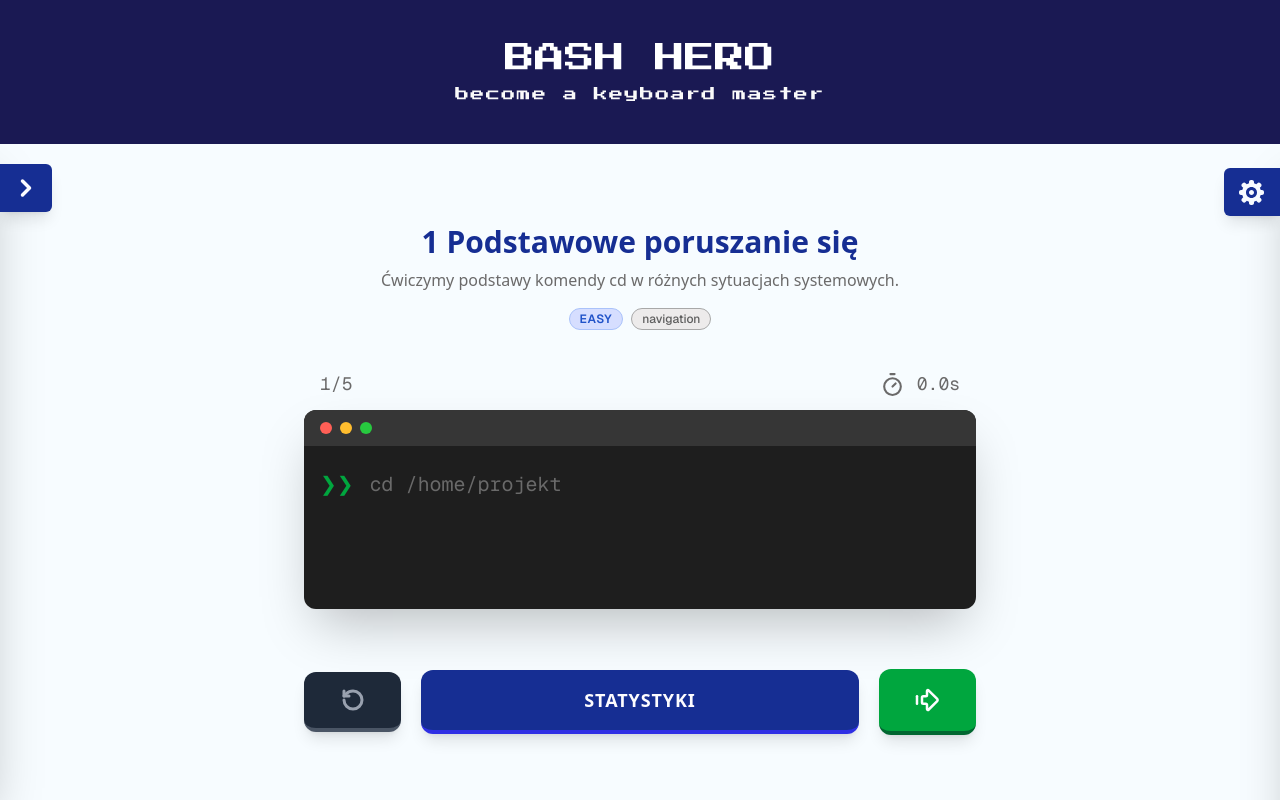
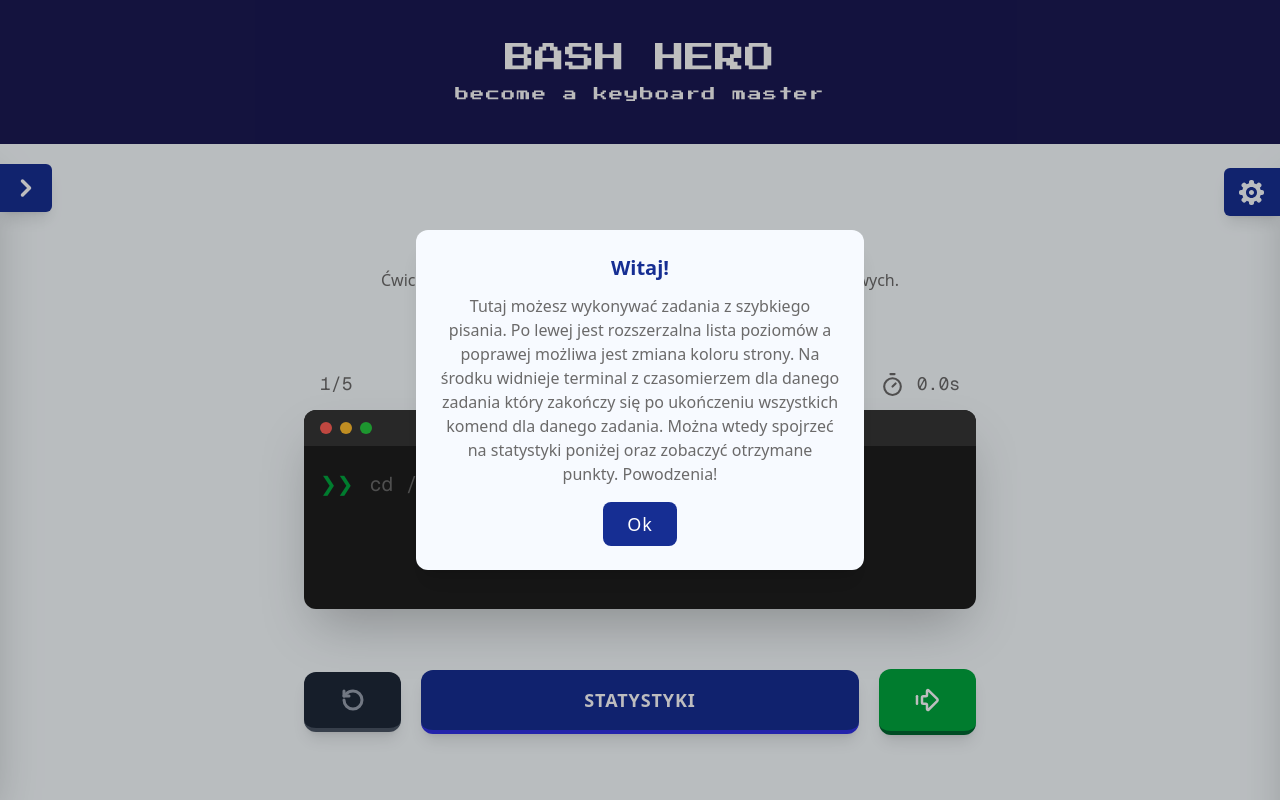
Before and after one commit to BashHero-Foundation/BashHero, a Next.js app: page /game/1 in a window 1280 px wide. Built offline with nearby package versions, Linux system fonts and the light colour scheme.

Commit message:
One-time intro popup

```diff
--- /dev/null
+++ b/components/TutorialPopup.tsx
@@ -0,0 +1,50 @@
+"use client";
+
+import { useEffect, useState } from "react";
+
+type TutorialPopupProps = {
+  storageKey: string;
+  title: string;
+  message: string;
+};
+
+export default function TutorialPopup({
+  storageKey,
+  title,
+  message,
+}: TutorialPopupProps) {
+  const [isOpen, setIsOpen] = useState(false);
+
+  useEffect(() => {
+    const hasSeen = localStorage.getItem(storageKey);
+
+    if (!hasSeen) {
+      setIsOpen(true);
+    }
+  }, [storageKey]);
+
+  const handleClose = () => {
+    localStorage.setItem(storageKey, "true");
+    setIsOpen(false);
+  };
+
+  if (!isOpen) return null;
+
+  return (
+    <div className="fixed inset-0 z-50 flex items-center justify-center bg-black/25 text-center">
+      <div className="max-w-md rounded-xl bg-bg-surface p-6 shadow-xl">
+        <h2 className="mb-3 text-xl font-bold text-text-secondary">{title}</h2>
+
+        <p className="mb-4 text-text-neutral">{message}</p>
+
+        <button
+          onClick={handleClose}
+          className="rounded-lg border-btn-primary-border bg-btn-primary-bg px-4 py-2 text-white text-lg
+          text-btn-primary-text tracking-wider transition hover:bg-btn-primary-bg-hover px-6 active:border-b-0"
+        >
+          Ok
+        </button>
+      </div>
+    </div>
+  );
+}
--- a/components/TypingView.tsx
+++ b/components/TypingView.tsx
@@ -12,6 +12,7 @@ import SettingsSidebar from "./settings";
 import CalculatePoints from "@/components/CalculatePoints";
 import { useRef, useState } from "react";
 import { Timer } from "lucide-react";
+import TutorialPopup from "@/components/TutorialPopup";
 
 export function TypingView({ level, nextLevelId }: { level: Level; nextLevelId: string | null }) {
 
@@ -59,6 +60,16 @@ export function TypingView({ level, nextLevelId }: { level: Level; nextLevelId:
             />
 
             <div className="flex-1 flex-col items-center mt-20 w-full">
+
+            <TutorialPopup
+                storageKey="tutorial-popup"
+                title="Witaj!"
+                message="Tutaj możesz wykonywać zadania z szybkiego pisania.
+                Po lewej jest rozszerzalna lista poziomów a poprawej możliwa jest zmiana koloru strony.
+                Na środku widnieje terminal z czasomierzem dla danego zadania który zakończy się po ukończeniu wszystkich komend dla danego zadania.
+                Można wtedy spojrzeć na statystyki poniżej oraz zobaczyć otrzymane punkty.
+                Powodzenia!"
+            />
 
             {/* LEVEL INFO */}
 
```
